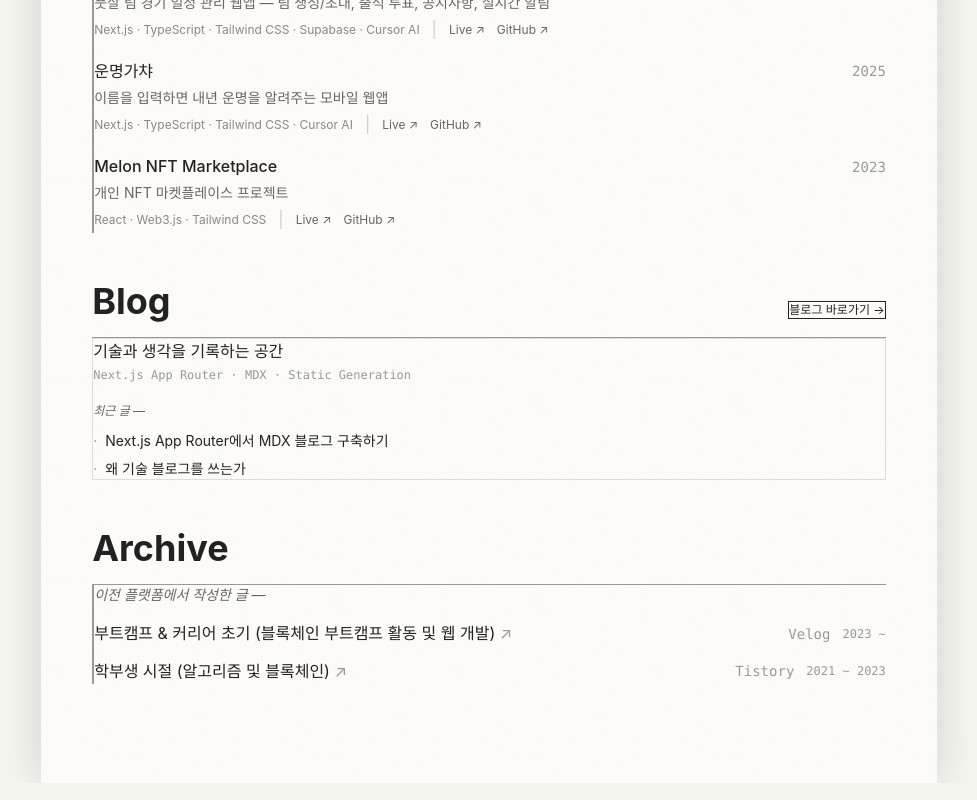
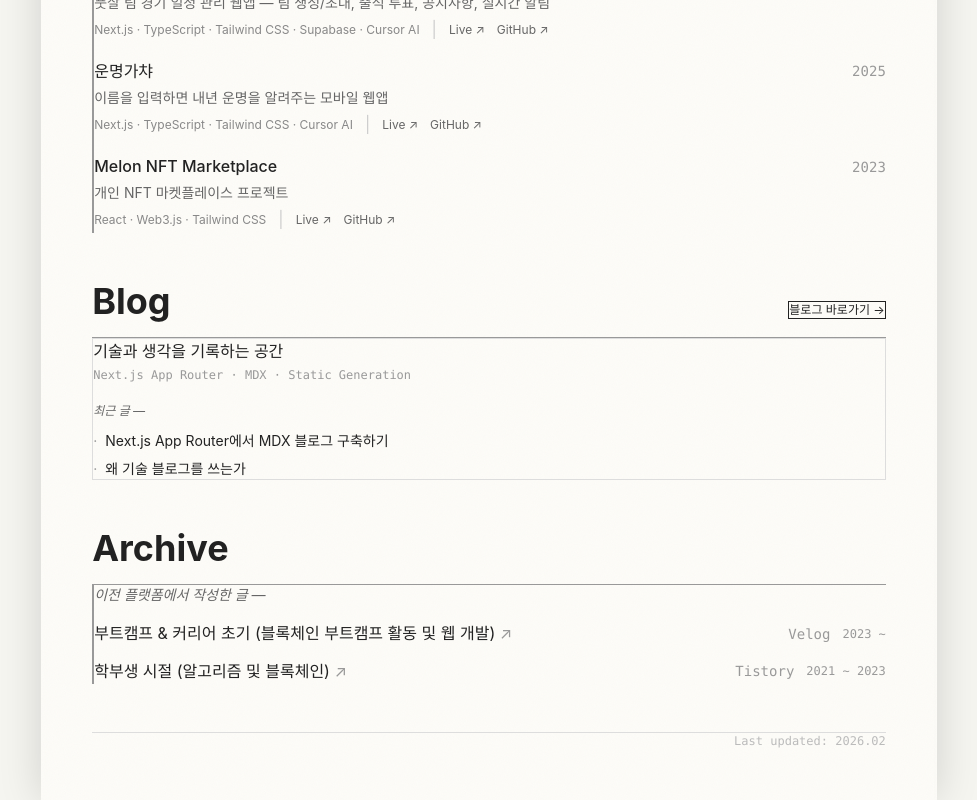
Before and after one commit to Melonisjy/resume, a Next.js app: page / in a window 1280 px wide. Shown: the part 3029-3829 px from the top of the page, without its empty margins (151-1128 px from the left). Built offline with nearby package versions, Linux system fonts and the light colour scheme; a web font is replaced by a local one.

Commit message:
feat: last updated 추가

```diff
--- a/app/page.tsx
+++ b/app/page.tsx
@@ -76,6 +76,11 @@ export default function Home() {
             <Projects />
             <BlogPosts />
             <Archive />
+
+            {/* Last Updated */}
+            <p className="mt-12 pt-4 border-t border-[#ddd] dark:border-[#333] text-xs text-[#bbb] dark:text-[#555] text-right font-mono transition-colors duration-300">
+              Last updated: 2026.02
+            </p>
           </motion.div>
 
           {/* Page turn shadow effect */}
```
